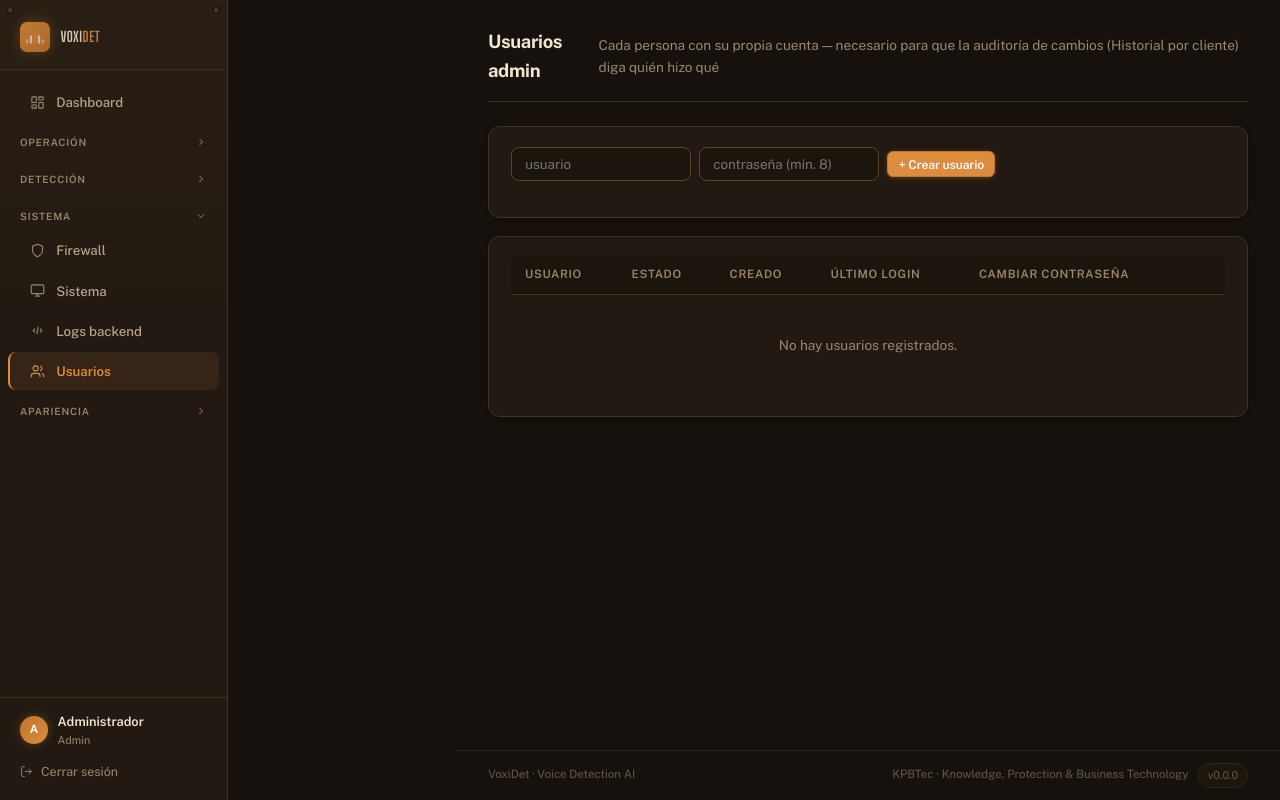
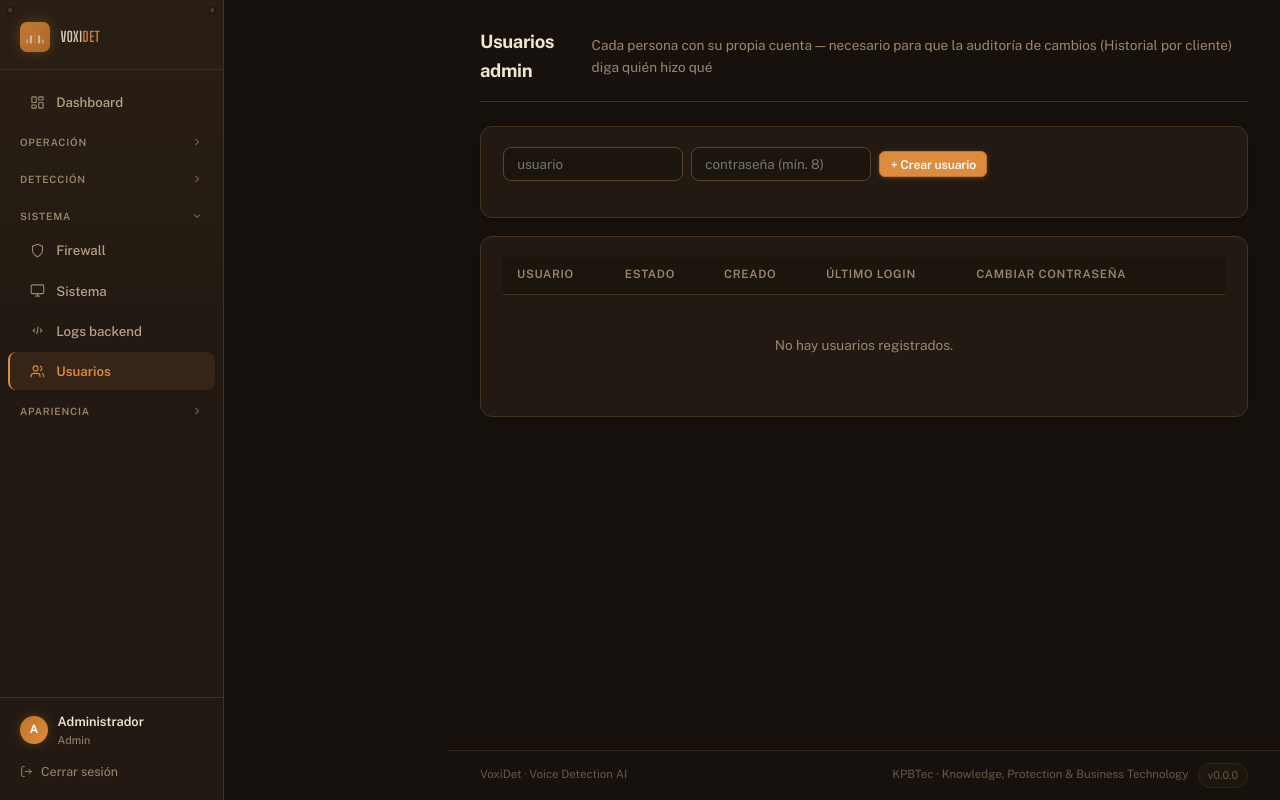
Before and after one commit to KPBTec/VoxiDet, a FastAPI app: template app/templates/users.html in a window 1280 px wide. Run offline with FastAPI, Linux system fonts and the light colour scheme; the template is opened without the code that fills it, so the values that code supplies are empty; parts of the project's set-up code (start-up, migrations or seed data) failed here and were passed over; some web fonts are replaced.

Commit message:
VoxiDet 1.26.5 (@KPBTec)

```diff
--- a/app/static/admin.css
+++ b/app/static/admin.css
@@ -75,8 +75,8 @@
 
 /* ── Sidebar ─────────────────────────────────────────────────────────────── */
 .sidebar {
-  width: 228px;
-  min-width: 228px;
+  width: 224px;    /* 14rem — mismo valor que VoxiKam (Sidebar.tsx, Tailwind w-56) */
+  min-width: 224px;
   background: var(--surface);
   border-right: 1px solid var(--border);
   display: flex;
@@ -257,7 +257,7 @@
    .container con flex:1 lo empuja al fondo real del viewport en páginas
    cortas, sin afectar páginas largas (mismo patrón que VoxiKam: flex-col +
    flex-1 en el layout admin). */
-.main-content { margin-left: 228px; flex: 1; min-width: 0; display: flex; flex-direction: column; }
+.main-content { margin-left: 224px; flex: 1; min-width: 0; display: flex; flex-direction: column; }
 .container    { max-width: 1520px; margin: 0; padding: 1.75rem 2rem; flex: 1 0 auto; width: 100%; }
 
 /* Sin sidebar (login) — quitar margin y container */
```
Also changed, not shown: CHANGELOG.md, 1 other file.
